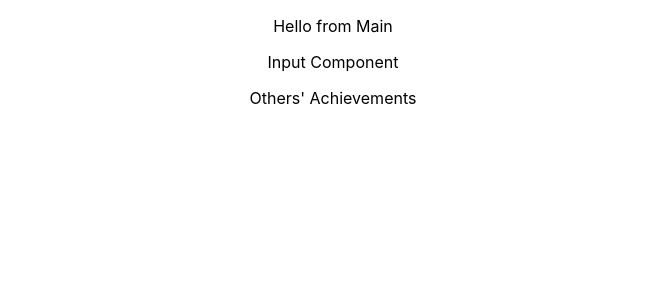
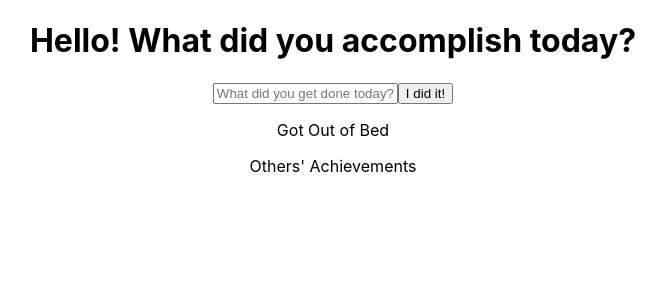
Before and after one commit to daiglewilliam13/achievement-list, a React (Create React App) app in the folder achievement-list/: page / in a window 1280 px wide. Shown: the top 300 px of the page, without its empty margins (307-973 px from the left). Built offline with nearby package versions, Linux system fonts and the light colour scheme.

Commit message:
create component tree

```diff
--- /dev/null
+++ b/achievement-list/src/components/Achievement/Achievement.jsx
@@ -0,0 +1,9 @@
+import React from 'react';
+
+const Achievement = () => {
+	return(
+	<p>Got Out of Bed</p>
+	)
+}
+
+export default Achievement;
--- /dev/null
+++ b/achievement-list/src/components/Display/Display.jsx
@@ -0,0 +1,11 @@
+import React from 'react';
+import Achievement from '../Achievement/Achievement.jsx';
+
+
+const Display = () =>{
+	return(
+	<Achievement />
+	)
+}
+
+export default Display;
--- /dev/null
+++ b/achievement-list/src/components/Header/Header.jsx
@@ -0,0 +1,11 @@
+import React from 'react';
+
+const Header = () => {
+	return(
+	<div className="header">
+	<h1>Hello! What did you accomplish today?</h1>
+	</div>
+	)
+}
+
+export default Header;
--- a/achievement-list/src/components/Input/Input.jsx
+++ b/achievement-list/src/components/Input/Input.jsx
@@ -1,10 +1,19 @@
 import React from 'react'
+import Display from '../Display/Display.jsx';
 
 const Input = () => {
 	return (
-	<div>
-	<p>Input Component</p>
+	<>
+	<div className="input-wrapper">
+	<form>
+	<input type="text" name="achievement" placeholder="What did you get done today?"></input>
+	<button>I did it!</button>
+	</form>
+	<div className="your-achievements">
+	<Display />
 	</div>
+	</div>
+	</>
 	)
 }
 
--- a/achievement-list/src/pages/main/main.jsx
+++ b/achievement-list/src/pages/main/main.jsx
@@ -1,12 +1,13 @@
 import React from 'react';
 import Input from '../../components/Input/Input.jsx';
 import Others from '../../components/Others/Others.jsx';
+import Header from '../../components/Header/Header.jsx';
 
 
 const Main = () => {
 	return (
 	<>
-	<p>Hello from Main</p>
+	<Header />
 	<Input />
 	<Others />
 	</>
```
Also changed, not shown: achievement-list/src/components/Achievement/achievement.css (added), achievement-list/src/components/Display/display.css (added), achievement-list/src/components/Header/header.css (added).
